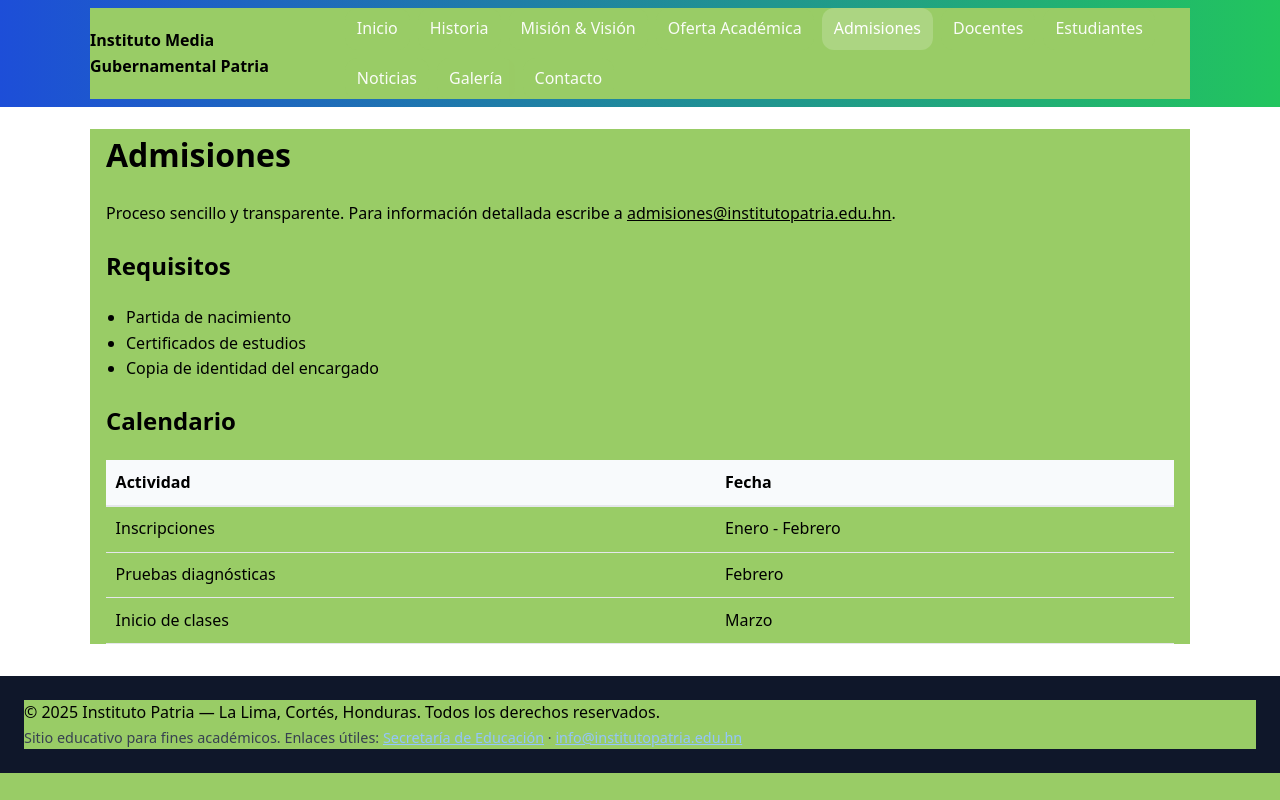
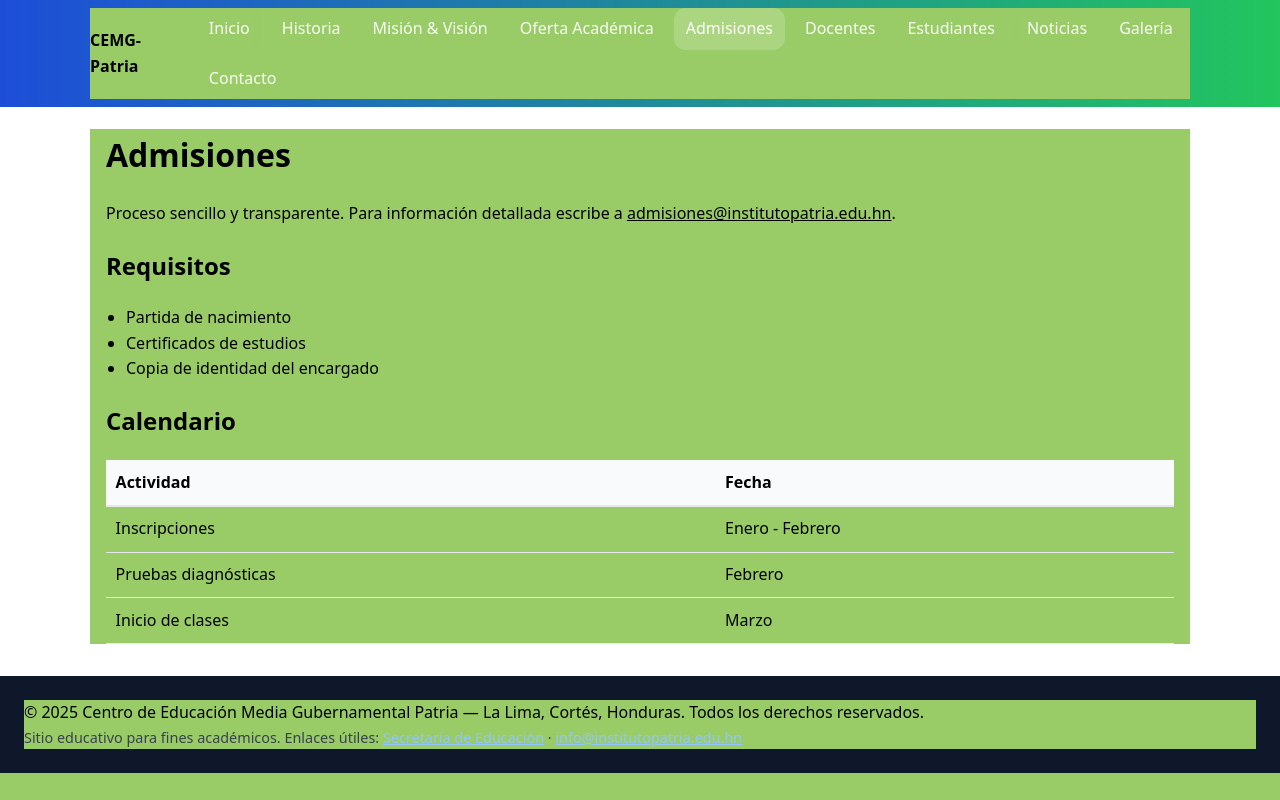
Before and after one commit to Davicito2004/beta, a plain HTML site: page admisiones.html in a window 1280 px wide. Drawn offline with Linux system fonts and the light colour scheme.

Commit message:
Update admisiones.html

```diff
--- a/admisiones.html
+++ b/admisiones.html
@@ -3,14 +3,14 @@
 <head>
 <meta charset="utf-8"/>
 <meta name="viewport" content="width=device-width, initial-scale=1"/>
-<title>Admisiones | Instituto Patria - La Lima, Cortés</title>
+<title>Admisiones | GEMG-Patria - La Lima, Cortés</title>
 <link rel="stylesheet" href="css/style.css"/>
 <script defer src="js/script.js"></script>
 </head>
 <body>
 <header>
   <nav>
-    <a class="logo" href="index.html"><span>Instituto Media Gubernamental Patria</span></a>
+    <a class="logo" href="index.html"><span>CEMG-Patria</span></a>
     <div class="menu">
       <a href="index.html">Inicio</a>
 <a href="historia.html">Historia</a>
@@ -47,11 +47,12 @@
 
 </main>
 <footer>
-  <div>© 2025 Instituto Patria — La Lima, Cortés, Honduras. Todos los derechos reservados.</div>
+  <div>© 2025 Centro de Educación Media Gubernamental Patria — La Lima, Cortés, Honduras. Todos los derechos reservados.</div>
   <div class="small">Sitio educativo para fines académicos. Enlaces útiles:
     <a href="https://www.se.gob.hn/" target="_blank" rel="noopener">Secretaría de Educación</a> ·
     <a href="mailto:info@institutopatria.edu.hn">info@institutopatria.edu.hn</a>
   </div>
 </footer>
 </body>
+
 </html>
```
